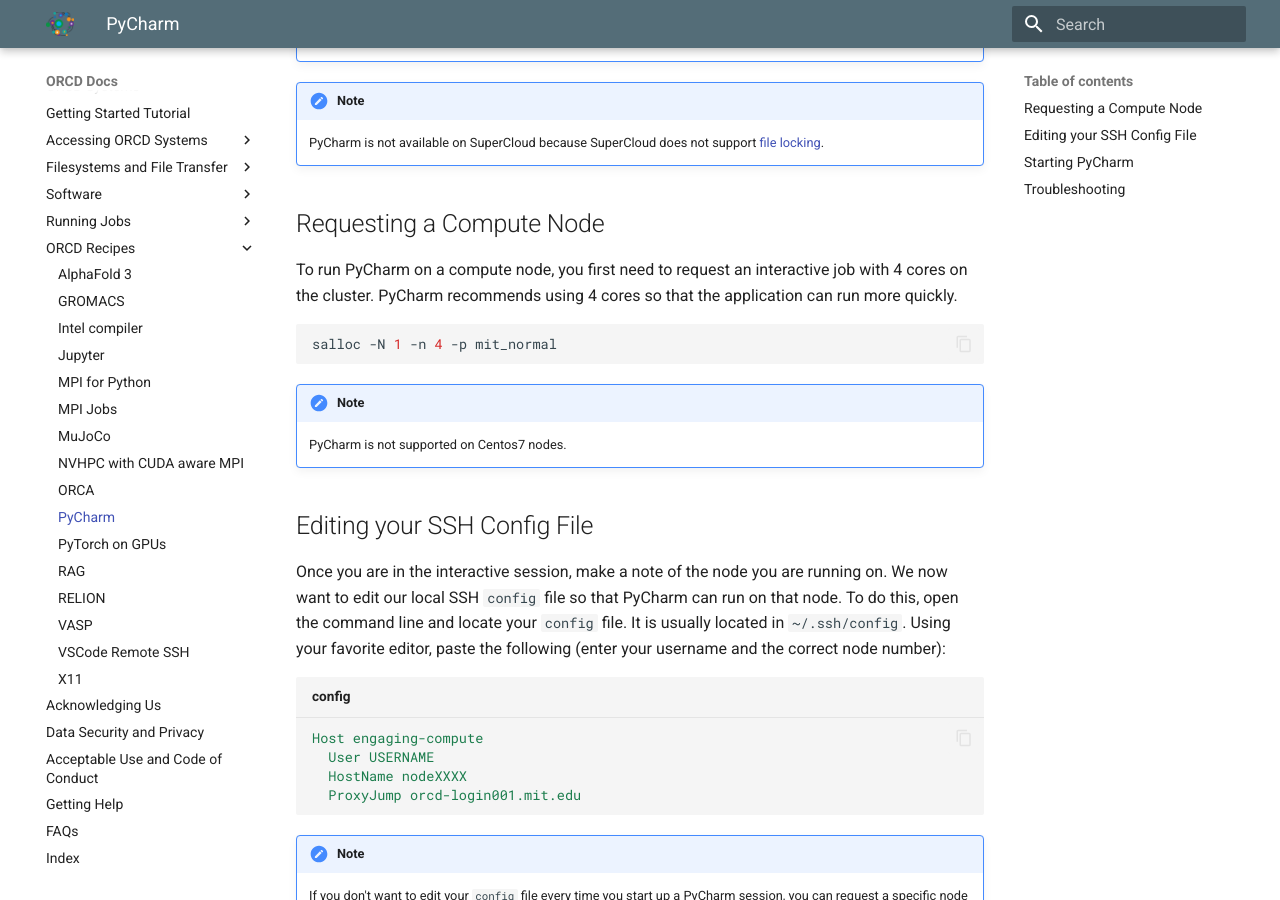
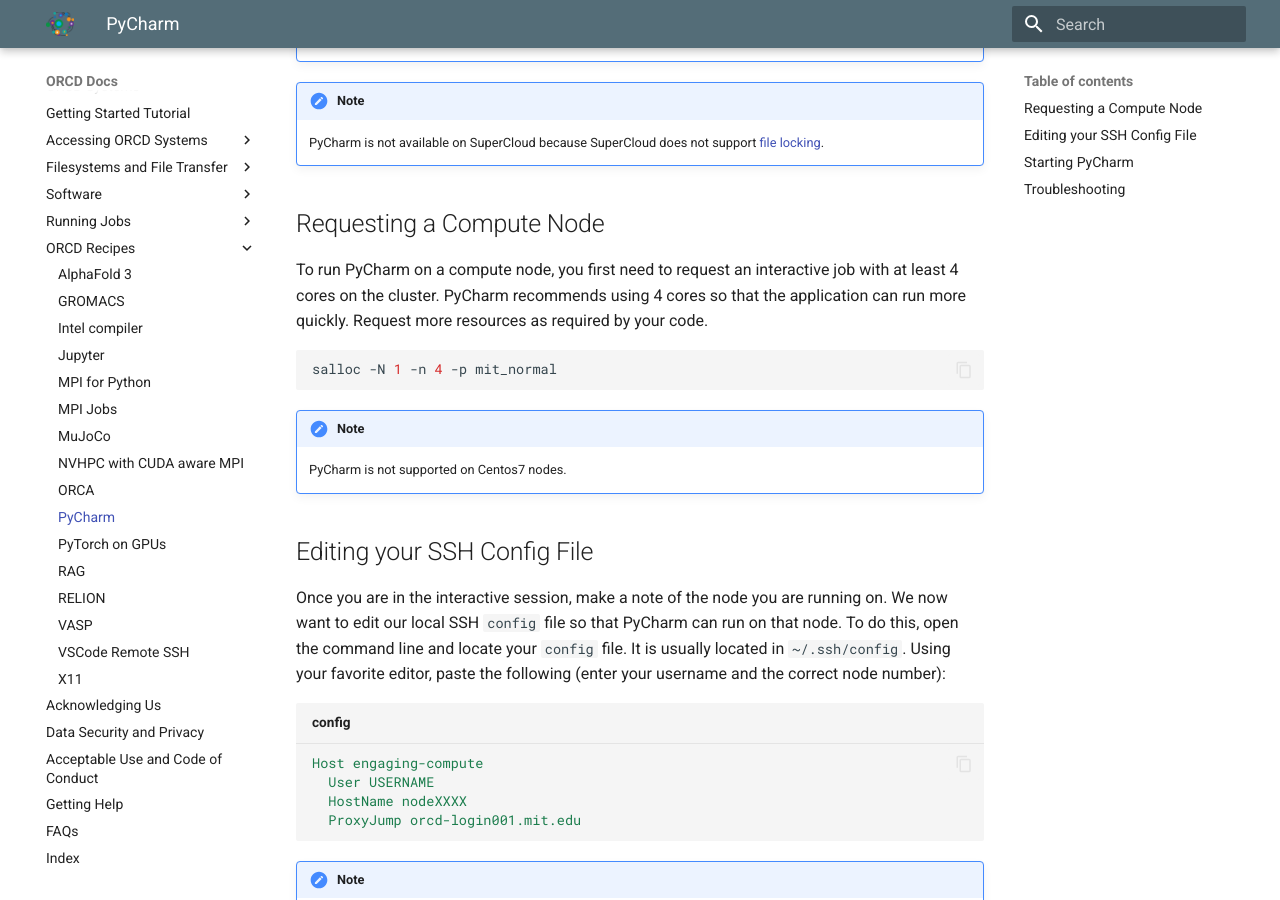
Before and after one commit to mit-orcd/orcd-docs-edit, an MkDocs documentation site: the page built from docs/recipes/pycharm.md, in a window 1280 px wide and 900 px high, scrolled down 477 px. Built offline with MkDocs 1.6.1 and Material for MkDocs 9.7.7, drawn with Linux system fonts in a browser that asks for light colours.

````diff
--- a/docs/recipes/pycharm.md
+++ b/docs/recipes/pycharm.md
@@ -30,8 +30,8 @@
 ## Requesting a Compute Node
 
 To run PyCharm on a compute node, you first need to request an interactive job
-with 4 cores on the cluster. PyCharm recommends using 4 cores so that the
-application can run more quickly.
+with at least 4 cores on the cluster. PyCharm recommends using 4 cores so that the
+application can run more quickly. Request more resources as required by your code.
 
 ```bash
 salloc -N 1 -n 4 -p mit_normal
````
